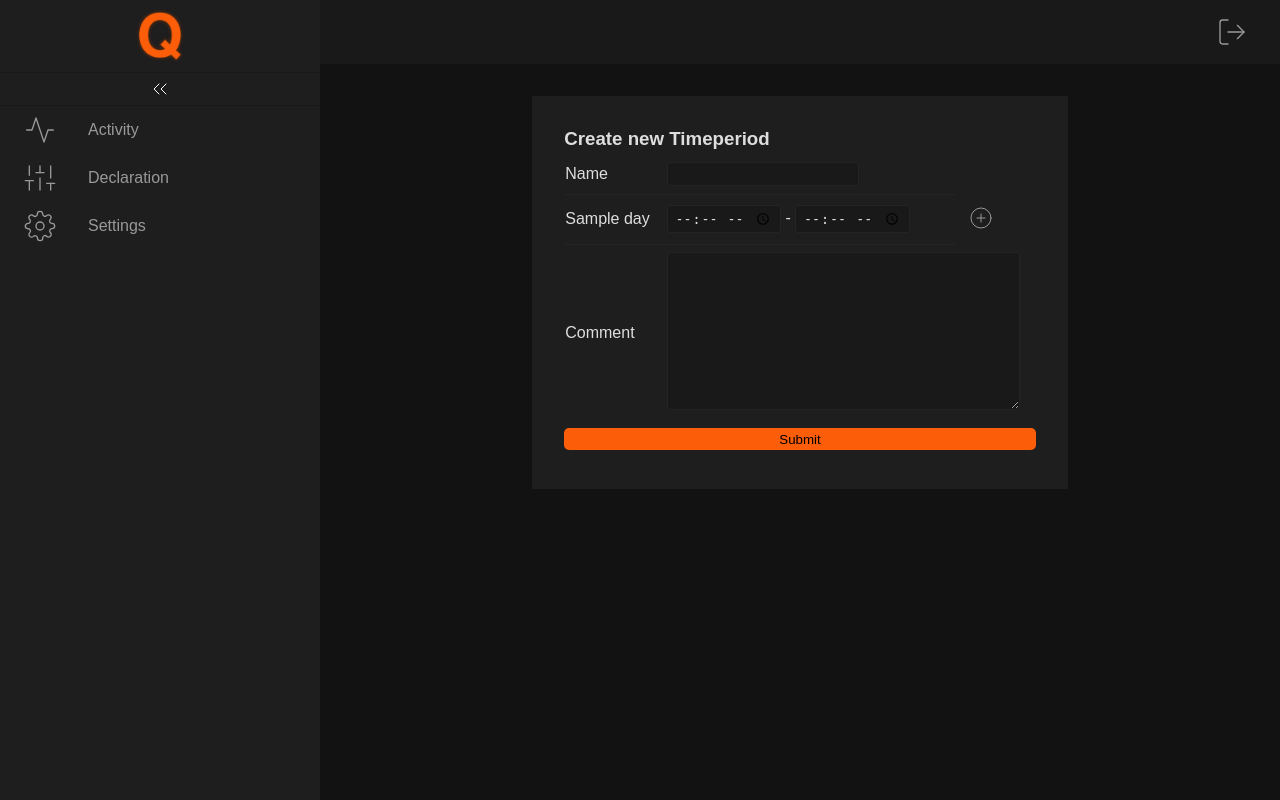
After one commit to monitoring-agency/Q, a Django app: page /declaration/timeperiod/create in a window 1280 px wide. The commit adds this page. Run offline with Django 3.2, Linux system fonts and the light colour scheme; a user stored in the database is signed in; tables that the repository leaves empty hold one stand-in row (values such as "Sample post"); grey boxes are pictures that could not be loaded.

Commit message:
Added frontend for timeperiod

```diff
--- a/q_web/frontend/urls.py
+++ b/q_web/frontend/urls.py
@@ -89,3 +89,32 @@ generate_url_paths(
         "contacts": models.Contact.objects.all()
     }
 )
+
+
+def fix_time_periods(params, model_class, sid=""):
+    days = models.Day.objects.all()
+    time_periods = {}
+    for d in days:
+        time_periods[d.name] = []
+        for item in params:
+            if item.startswith(str(d.id)) and item.endswith("_end") and params[item]:
+                start_item = item[0:-3] + "start"
+                if params[item] == "00:00":
+                    params[item] = "24:00"
+                if start_item in params:
+                    if params[start_item]:
+                        time_periods[d.name].append({"start_time": params[start_item].replace(":", ""), "stop_time": params[item].replace(":", "")})
+
+    for day in time_periods:
+        if len(time_periods[day]) == 0:
+            time_periods[day] = [{"start_time": "", "stop_time": ""}]
+    params["time_periods"] = time_periods
+
+
+generate_url_paths(
+    api.views.TimePeriodView, models.TimePeriod,
+    {
+        "days": models.Day.objects.all(),
+    },
+    [fix_time_periods]
+)
--- a/q_web/static/css/q_web.css
+++ b/q_web/static/css/q_web.css
@@ -564,3 +564,16 @@ Declaration Declaration
     cursor: pointer;
     background-color: var(--level-5) !important;
 }
+
+.tableSeparator {
+    background-color: var(--level-4);
+}
+
+.declarationBox table {
+    border-collapse: collapse;
+}
+
+.tableSeparator td {
+    height: 1px;
+    padding: 0;
+}
--- /dev/null
+++ b/q_web/static/js/q_web_buttons.js
@@ -0,0 +1,157 @@
+
+function updateRows() {
+    var table = document.getElementById("timeperiod_table");
+    var rows = table.children[0].children;
+    var day_rows = {};
+    for (let i = 0; i < rows.length; i++) {
+        if (!rows[i].classList.contains("tableSeparator") && rows[i].id.startsWith("day")) {
+            var day = rows[i].id.split("_")[1];
+            if (!day_rows[day]) {
+                day_rows[day] = [rows[i]];
+            } else {
+                day_rows[day].push(rows[i]);
+            }
+        }
+    }
+    console.log(day_rows);
+    return day_rows;
+}
+
+
+function addRemoveButton(cell, day, currentRow, staticPath) {
+    var remove_button = document.createElement("button");
+    remove_button.id = "row_remove_" + day.toString() + "_" + currentRow.toString();
+    remove_button.classList.add("colorless");
+    remove_button.type = "button";
+    var remove_button_img = document.createElement("img");
+    remove_button_img.alt = "Remove row";
+
+    remove_button_img.src = staticPath + "/minus-circle.svg";
+
+    remove_button.append(remove_button_img);
+    cell.append(remove_button);
+    remove_button.addEventListener("click", deleteRow, false);
+}
+
+
+function addAddButton(cell, day, currentRow, staticPath) {
+    var add_button = document.createElement("button");
+    add_button.id = "row_add_" + day.toString() + "_" + currentRow.toString();
+    add_button.classList.add("colorless");
+    add_button.type = "button";
+    var add_button_img = document.createElement("img");
+    add_button_img.alt = "Add row";
+
+    add_button_img.src = staticPath + "/plus-circle.svg";
+
+    add_button.append(add_button_img);
+    cell.append(add_button);
+    add_button.addEventListener("click", addRow, false);
+}
+
+function addEmptyInputFields(cell, day, currentRow) {
+    cell.innerHTML = "<label><input type='time' name='" + day + "_" + currentRow + "_start" + "'></label>" +
+        " - " +
+        "<label><input type='time' name='" + day + "_" + currentRow + "_end" + "'></label>";
+}
+
+
+function addRow(evt) {
+    var day = parseInt(evt.currentTarget.id.split("_")[2]);
+    var buttonId = evt.currentTarget.id;
+    document.getElementById(buttonId).style.display = "none";
+    var day_rows = updateRows()[day];
+    console.log(day_rows);
+    var static_path = document.getElementById(buttonId).children[0].src.split("/");
+    static_path.pop();
+    static_path = static_path.join("/");
+    var table = document.getElementById("timeperiod_table");
+    var currentRow = buttonId.split("_")[buttonId.split("_").length - 1];
+
+    if (currentRow === "0") {
+        var remove_button_cell = day_rows[0].insertCell(2);
+        addRemoveButton(remove_button_cell, day, currentRow, static_path);
+    }
+
+    var nextRow;
+    for (let i = 0; i < table.children[0].children.length; i++) {
+        if (table.children[0].children[i] === day_rows[currentRow]) {
+            nextRow = i + 1;
+        }
+    }
+
+    var newRow = table.insertRow(nextRow);
+    newRow.id = "day_" + day.toString() + "_" + (parseInt(currentRow) + 1).toString();
+    newRow.insertCell(0);
+    var secondCell = newRow.insertCell(1);
+    var thirdCell = newRow.insertCell(2);
+    var fourthCell = newRow.insertCell(3);
+
+    addEmptyInputFields(secondCell, day, (parseInt(currentRow)+1).toString())
+    addRemoveButton(thirdCell, day, (parseInt(currentRow)+1).toString(), static_path);
+    addAddButton(fourthCell, day, (parseInt(currentRow)+1).toString(), static_path);
+}
+
+function deleteRow(evt) {
+    var day = parseInt(evt.currentTarget.id.split("_")[2]);
+    var currentRow = parseInt(evt.currentTarget.id.split("_")[3]);
+    var day_rows = updateRows()[day];
+    var row_name = day_rows[0].children[0].children[0].innerText;
+    document.getElementById("day_" + day + "_" + currentRow).remove();
+    var replace_ids = false;
+    for (let i = 0; i < day_rows.length; i++) {
+        if (i === currentRow) {
+            replace_ids = true;
+            continue;
+        }
+        if (replace_ids) {
+            day_rows[i].id = "day_" + day.toString() + "_" + (i - 1).toString();
+            for (let j = 0; j < day_rows[i].children.length; j++) {
+                if (day_rows[i].children[j].children.length > 0) {
+                    if (day_rows[i].children[j].children[0].tagName === "LABEL") {
+                        for (let k = 0; k < day_rows[i].children[j].children.length; k++) {
+                            if (day_rows[i].children[j].children[k].tagName === "LABEL") {
+                                if (day_rows[i].children[j].children[k].children[0].name.endsWith("start")) {
+                                    day_rows[i].children[j].children[k].children[0].name = day.toString() + "_" + (i - 1).toString() + "_start";
+                                }
+                                if (day_rows[i].children[j].children[k].children[0].name.endsWith("end")) {
+                                    day_rows[i].children[j].children[k].children[0].name = day.toString() + "_" + (i - 1).toString() + "_end";
+                                }
+                            }
+                        }
+                    }
+                    if (day_rows[i].children[j].children[0].id.startsWith("row_remove")) {
+                        day_rows[i].children[j].children[0].id = "row_remove_" + day.toString() + "_" + (i - 1).toString();
+                    }
+                    if (day_rows[i].children[j].children[0].id.startsWith("row_add")) {
+                        day_rows[i].children[j].children[0].id = "row_add_" + day.toString() + "_" + (i - 1).toString();
+                    }
+                }
+            }
+        }
+    }
+
+    var day_rows = updateRows()[day];
+    if (day_rows.length === 1) {
+        day_rows[0].deleteCell(2);
+    }
+    day_rows[0].children[0].innerHTML = "<label>" + row_name + "</label>";
+    if (day_rows[day_rows.length - 1].children.length === 3) {
+        day_rows[day_rows.length - 1].children[2].children[0].style = "";
+    } else {
+        day_rows[day_rows.length - 1].children[3].children[0].style = "";
+    }
+}
+
+
+var day_rows = updateRows();
+for (const i in day_rows) {
+    for (const j in day_rows[i]) {
+        if (day_rows[i][j].children.length === 3) {
+            day_rows[i][j].children[2].children[0].addEventListener("click", addRow, false);
+        } else {
+            day_rows[i][j].children[2].children[0].addEventListener("click", deleteRow, false);
+            day_rows[i][j].children[3].children[0].addEventListener("click", addRow, false);
+        }
+    }
+}
--- /dev/null
+++ b/q_web/templates/declaration/timeperiod/create_or_update.html
@@ -0,0 +1,116 @@
+{% extends "menus.html" %}
+{% block content %}
+{% load static %}
+{% load time %}
+<div class="declarationContent flexColumn centered">
+    <form method="POST" {% if existing %}action="/declaration/timeperiod/update/{{ existing.id }}" {% else %}action="/declaration/timeperiod/create" {% endif %}>
+        <div class="declarationBox">
+            {% csrf_token %}
+            <h3>{% if existing %}Update existing {% else %}Create new {% endif %}Timeperiod</h3>
+        {% if error %}
+            <p class="error centered">{{ error }}</p>
+        {% endif %}
+            <table id="timeperiod_table">
+                <tr>
+                    <td>
+                        <label for="name">Name</label>
+                    </td>
+                    <td>
+                        <input name="name" id="name" required {% if existing %}value="{{ existing.name }}" {% endif %}>
+                    </td>
+                    <td class="smallCell"></td>
+                </tr>
+                <tr class="tableSeparator"><td></td><td></td></tr>
+    {% if existing %}
+        {% for ex_day, time_periods in existing.time_periods.items %}
+            {% if time_periods|length is 0 %}
+                <tr id="day_{% for day in days %}{% if ex_day == day.name %}{{ day.id }}{% endif %}{% endfor %}_0">
+                    <td>
+                        <label>{{ ex_day }}</label>
+                    </td>
+                    <td>
+                        <label>
+                            <input type="time" name="{% for day in days %}{% if ex_day == day.name %}{{ day.id }}{% endif %}{% endfor %}_0_start" value="">
+                        </label> - <label>
+                            <input type="time" name="{% for day in days %}{% if ex_day == day.name %}{{ day.id }}{% endif %}{% endfor %}_0_end" value="">
+                        </label>
+                    </td>
+                    <td>
+                        <button type="button" class="colorless" id="row_add_{% for day in days %}{% if ex_day == day.name %}{{ day.id }}{% endif %}{% endfor %}_0">
+                            <img src="{% static 'img/plus-circle.svg' %}" alt="Add row">
+                        </button>
+                    </td>
+                </tr>
+            {% endif %}
+            {% for period in time_periods %}
+                <tr id="day_{% for day in days %}{% if ex_day == day.name %}{{ day.id }}{% endif %}{% endfor %}_{{ forloop.counter|add:-1 }}">
+                    <td>
+                        <label>{{ ex_day }}</label>
+                    </td>
+                    <td>
+                        <label>
+                            <input type="time" name="{% for day in days %}{% if ex_day == day.name %}{{ day.id }}{% endif %}{% endfor %}_{{ forloop.counter|add:-1 }}_start" value="{{ period.start_time|time }}">
+                        </label> - <label>
+                            <input type="time" name="{% for day in days %}{% if ex_day == day.name %}{{ day.id }}{% endif %}{% endfor %}_{{ forloop.counter|add:-1 }}_end" value="{{ period.stop_time|time }}">
+                        </label>
+                    </td>
+                {% if foorloop.counter is time_periods|length %}
+                    <td>
+                        <button type="button" class="colorless" id="row_remove_{% for day in days %}{% if ex_day == day.name %}{{ day.id }}{% endif %}{% endfor %}_{{ forloop.counter|add:-1 }}">
+                            <img src="{% static 'img/minus-circle.svg' %}" alt="Remove rew">
+                        </button>
+                    </td>
+                    <td>
+                        <button type="button" class="colorless" id="row_add_{% for day in days %}{% if ex_day == day.name %}{{ day.id }}{% endif %}{% endfor %}_{{ forloop.counter|add:-1 }}" style="display: none;">
+                            <img src="{% static 'img/plus-circle.svg' %}" alt="Add row">
+                        </button>
+                    </td>
+                {% else %}
+                    <td>
+                        <button type="button" class="colorless" id="row_add_{% for day in days %}{% if ex_day == day.name %}{{ day.id }}{% endif %}{% endfor %}_{{ forloop.counter|add:-1 }}">
+                            <img src="{% static 'img/plus-circle.svg' %}" alt="Add row">
+                        </button>
+                    </td>
+                {% endif %}
+                </tr>
+            {% endfor %}
+                <tr class="tableSeparator"><td></td><td></td></tr>
+        {% endfor %}
+    {% else %}
+        {% for day in days %}
+                <tr>
+                    <td>
+                        <label>{{ day.name }}</label>
+                    </td>
+                    <td>
+                        <label>
+                            <input type="time" name="{{ day.id }}_0_start" value="">
+                        </label> -
+                        <label>
+                            <input type="time" name="{{ day.id }}_0_end" value="">
+                        </label>
+                    </td>
+                    <td>
+                        <button type="button" class="colorless" id="row_add_{{ day.id }}_0">
+                            <img src="{% static 'img/plus-circle.svg' %}" alt="Add Row">
+                        </button>
+                    </td>
+                </tr>
+                <tr class="tableSeparator"><td></td><td></td></tr>
+        {% endfor %}
+    {% endif %}
+                <tr>
+                    <td>
+                        <label for="comment">Comment</label>
+                    </td>
+                    <td colspan="2">
+                        <textarea name="comment" id="comment" maxlength="1024">{% if existing %}{{ existing.comment }}{% endif %}</textarea>
+                    </td>
+                </tr>
+            </table>
+            <button>Submit</button>
+        </div>
+    </form>
+</div>
+<script src="{% static 'js/q_web_buttons.js' %}"></script>
+{% endblock %}
```
Also changed, not shown: q_web/templates/declaration/timeperiod/index.html (added, +40 -0 lines).
